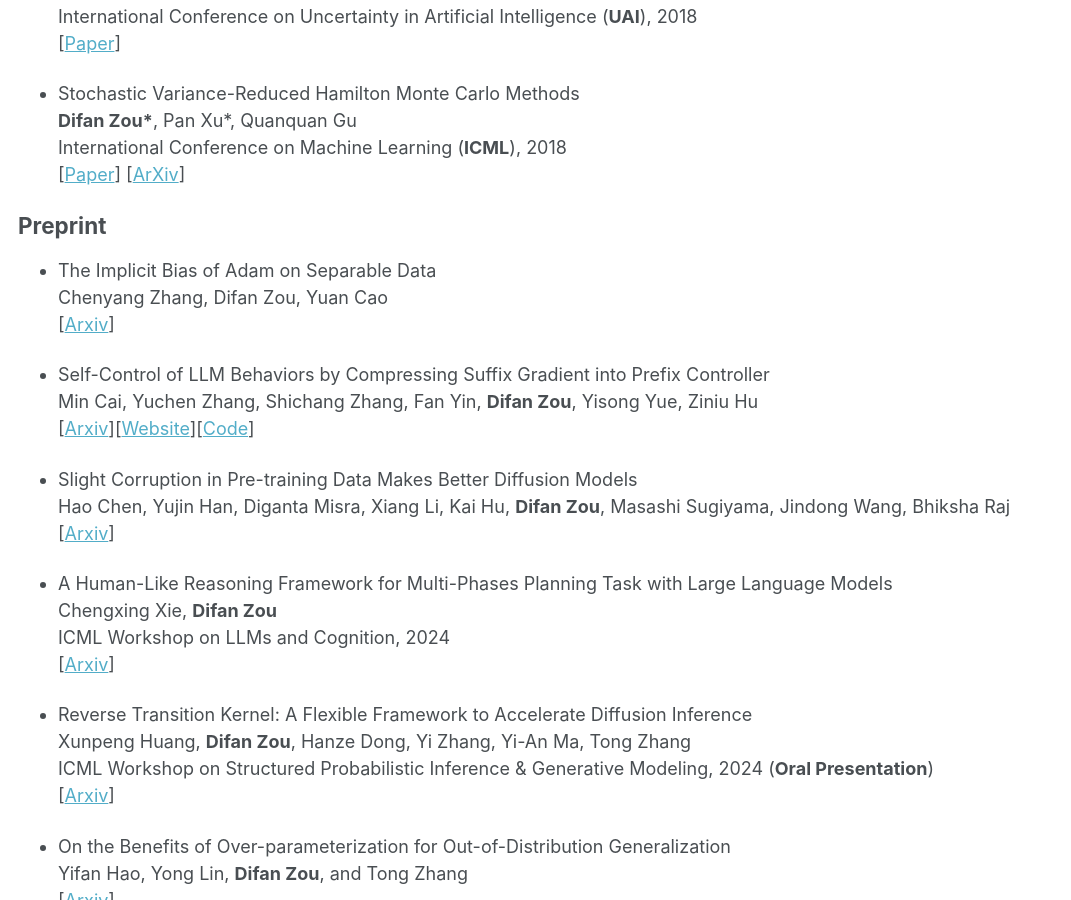
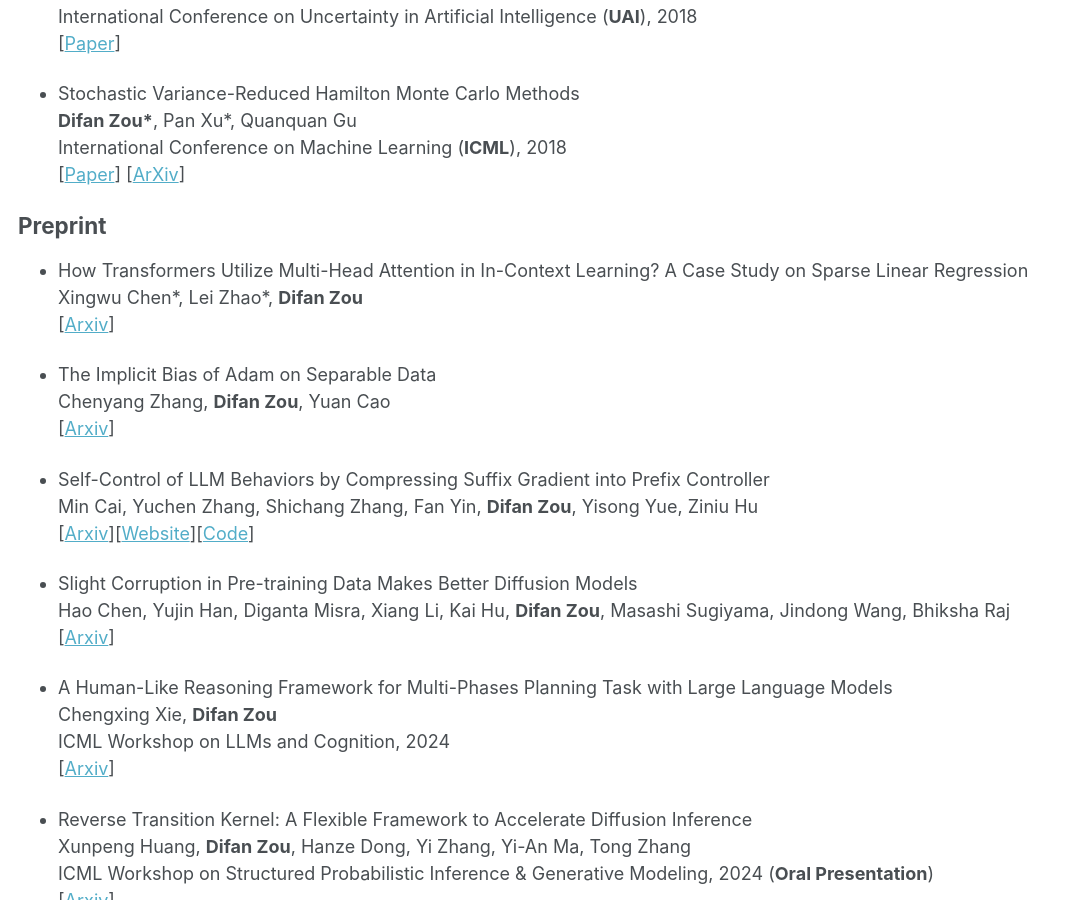
Before and after one commit to difanzou/difanzou.github.io, a Jekyll site: the page built from _pages/publications.md, in a window 1280 px wide and 900 px high, scrolled down 4788 px. Shown: the whole window, without its empty margins (0-1071 px from the left). Built offline with Jekyll 4.4.1, drawn with Linux system fonts in a browser that asks for light colours; some of the changed lines change nothing that is shown; some of the changed text lies outside the part shown.

Commit message:
update publication

```diff
--- a/_pages/publications.md
+++ b/_pages/publications.md
@@ -14,30 +14,30 @@
 * Faster Sampling without Isoperimetry via Diffusion-based Monte Carlo\
 Xunpeng Huang, **Difan Zou**, Hanze Dong, Yian Ma, and Tong Zhang\
 Annual Conference on Learning Theory (**COLT**), 2024\
-\[[Arxiv](https://arxiv.org/pdf/2401.06325.pdf)\]
+\[[Paper](https://proceedings.mlr.press/v247/huang24a/huang24a.pdf)\]\[[Arxiv](https://arxiv.org/pdf/2401.06325.pdf)\]
 
 
 * What Can Transformer Learn with Varying Depth? Case Studies on Sequence Learning Tasks\
 Xingwu Chen, **Difan Zou**\
 ICLR  Workshop on Bridging the Gap Between Practice and Theory in Deep Learning (BPGT), 2024 (**Oral Presentation**)\
 International Conference on Machine Learning (**ICML**), 2024\
-\[[Arxiv](https://arxiv.org/pdf/2404.01601.pdf)\]
+\[[Paper](https://openreview.net/pdf?id=YNbCbcGyXE)\]\[[Arxiv](https://arxiv.org/pdf/2404.01601.pdf)\]
 
 
 * Benign Overfitting in Two-Layer ReLU Convolutional Neural Networks for XOR Data\
 Xuran Meng, **Difan Zou**, Yuan Cao\
 International Conference on Machine Learning (**ICML**), 2024\
-\[[Arxiv](https://arxiv.org/pdf/2310.01975.pdf)\]
+\[[Paper](https://openreview.net/pdf?id=EhU0xBSP4l&name=pdf)\]\[[Arxiv](https://arxiv.org/pdf/2310.01975.pdf)\]
 
 * Improving Group Robustness on Spurious Correlation Requires Preciser Group Inference\
 Yujin Han, **Difan Zou**\
 International Conference on Machine Learning (**ICML**), 2024\
-\[[Arxiv](https://arxiv.org/pdf/2404.13815)\]
+\[[Paper](https://openreview.net/pdf?id=KycvgOCBBR&name=pdf)\]\[[Arxiv](https://arxiv.org/pdf/2404.13815)\]
 
 * Faster Sampling via Stochastic Gradient Proximal Sampler\
 Xunpeng Huang, **Difan Zou**, Yian Ma, Hanze Dong, Tong Zhang\
 International Conference on Machine Learning (**ICML**), 2024
-\[[Arxiv](https://arxiv.org/pdf/2405.16734)\]
+\[[Paper](https://openreview.net/pdf?id=7gEcbhMqKU)\]\[[Arxiv](https://arxiv.org/pdf/2405.16734)\]
 
 * On the Limitation and Experience Replay for GNNs in Continual Learning\
 Junwei Su, **Difan Zou**, Chuan Wu\
@@ -210,8 +210,12 @@
 
 ## Preprint
 
+* How Transformers Utilize Multi-Head Attention in In-Context Learning? A Case Study on Sparse Linear Regression\
+Xingwu Chen\*, Lei Zhao\*, **Difan Zou**\
+\[[Arxiv](https://arxiv.org/pdf/2408.04532)\]
+
 * The Implicit Bias of Adam on Separable Data\
-Chenyang Zhang, Difan Zou, Yuan Cao\
+Chenyang Zhang, **Difan Zou**, Yuan Cao\
 \[[Arxiv](https://arxiv.org/pdf/2406.10650)\]
 
 * Self-Control of LLM Behaviors by Compressing Suffix Gradient into Prefix Controller\
```
